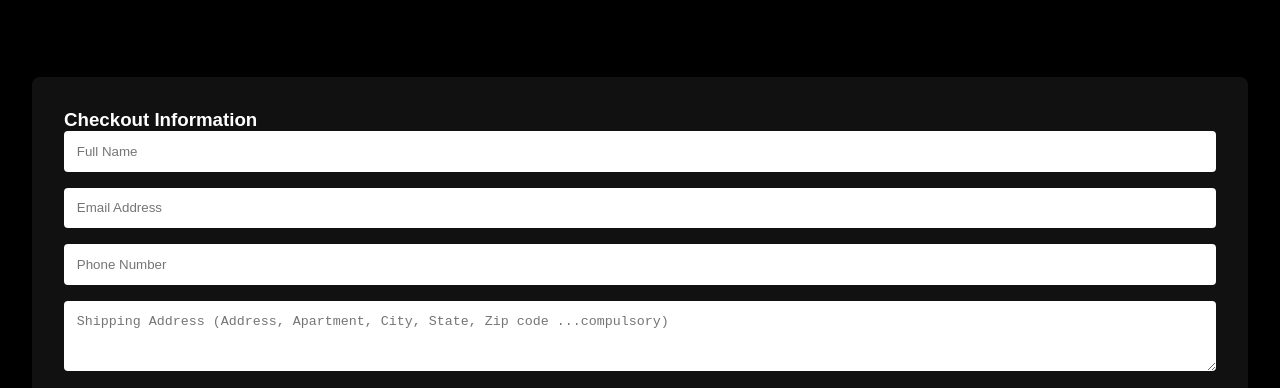
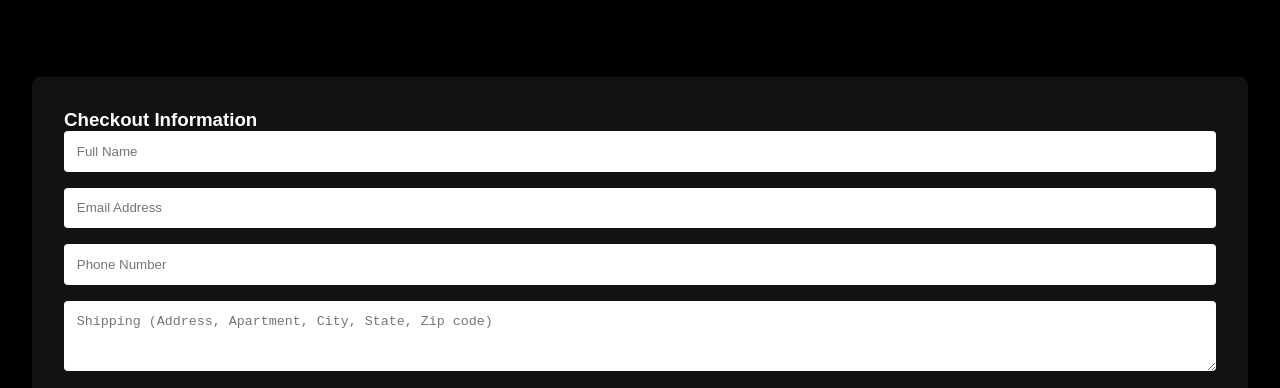
Before and after one commit to Gbemiga636/skellywebsite, a plain HTML site: page cart.html in a window 1280 px wide. Shown: the part 399-787 px from the top of the page. Drawn offline with Linux system fonts and the light colour scheme; a web font is replaced by a local one.

Commit message:
Update cart.html

```diff
--- a/cart.html
+++ b/cart.html
@@ -160,7 +160,7 @@
     <input name="name" type="text" placeholder="Full Name" required>
     <input name="email" type="email" placeholder="Email Address" required>
     <input name="phone" type="tel" placeholder="Phone Number" required>
-    <textarea name="address" placeholder="Shipping Address (Address, Apartment, City, State, Zip code ...compulsory) " rows="3" required></textarea>
+    <textarea name="address" placeholder="Shipping (Address, Apartment, City, State, Zip code) " rows="3" required></textarea>
     <button type="submit">Proceed to Payment</button>
   </form>
 <!-- Subscribe -->
```
